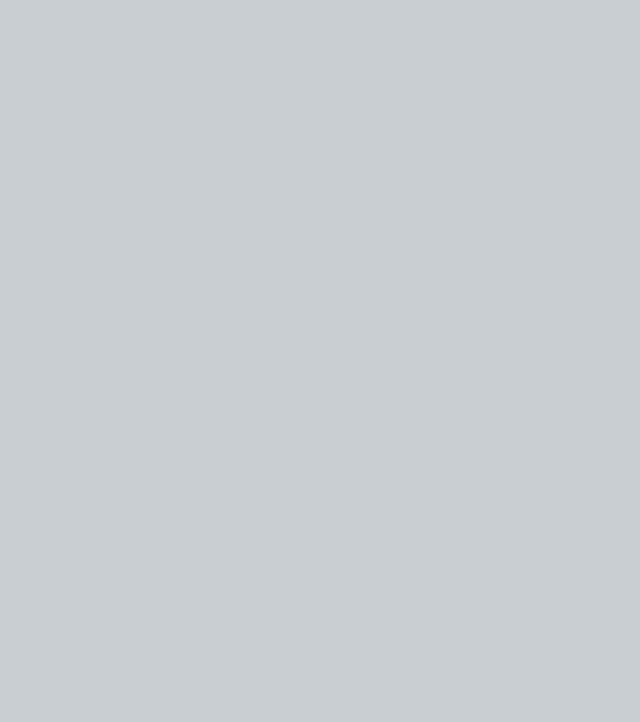
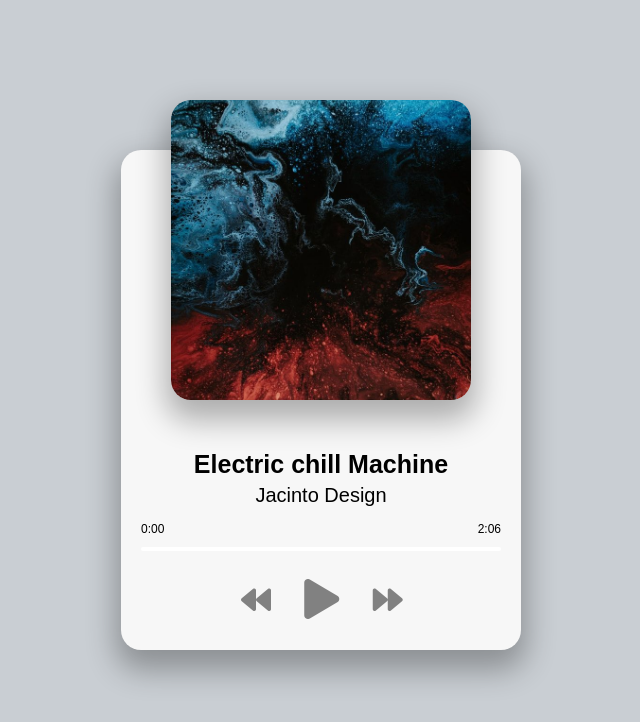
Before and after one commit to A-Rahiym/javascript_projects, a plain HTML site: page music-player/index.html in a window 1280 px wide. Shown: the whole page, without its empty margins (319-959 px from the left). Drawn offline with Linux system fonts and the light colour scheme.

Commit message:
"Added HTML structure for music player, implemented JavaScript functionality for playing and controlling songs, and styled the player with CSS."

```diff
--- a/music-player/index.html
+++ b/music-player/index.html
@@ -9,6 +9,30 @@
     <link rel="stylesheet" href="style.css">
 </head>
 <body>
+    <div class="player-container">
+        <!-- song -->
+         <div class="img-container">
+            <img src="img/jacinto-1.jpg" alt="Album Art">
+         </div>
+         <h2 id="Title">Electric chill Machine</h2>
+         <h3 id="artist">Jacinto</h3>
+         <audio src="music/jacinto-1.mp3"></audio>
+         <!-- Progress -->
+          <div class="progress-container" id="progress-container">
+            <div class="progess" id="progress">
+                <div class="duration-wrapper">
+                    <span id="current-time">0:00</span>
+                    <span id="duration">2:06</span>
+                </div>
+            </div>
+          </div>
+          <!-- Controls -->
+           <div class="player-controls">
+            <i class="fas fa-backward" id="prev" title="Previous"></i>
+            <i class="fas fa-play main-button" id="play" title="Play"></i>
+            <i class="fas fa-forward" id="next" title="Next"></i>
+           </div>
+    </div>
     <!-- Script -->
     <script src="script.js"></script>
 </body>
--- a/music-player/script.js
+++ b/music-player/script.js
@@ -0,0 +1,93 @@
+const image = document.querySelector('img');
+const title = document.getElementById('artist');
+const music = document.querySelector('audio');
+const PrevBtn = document.getElementById('prev');
+const playBtn = document.getElementById('play');
+const nextBtn = document.getElementById('next');
+
+// Music
+
+const songs = [
+    {
+        name: 'jacinto-1',
+        displayName: 'Electric chill Machine',
+        artist: 'Jacinto Design'
+    }, {
+        name: 'jacinto-2',
+        displayName: 'Seven Nation Army (Remix)',
+        artist: 'Jacinto Design'
+    }, {
+        name: 'jacinto-3',
+        displayName: 'Goodnight, Disco Queen',
+        artist: 'Jacinto Design'
+    }, {
+        name: 'Metric-1',
+        displayName: 'Front Row (Remix)',
+        artist: 'Metric/Jacinto Design'
+    },
+]
+
+// Check if Playing
+
+let isPlaying = false;
+
+
+// play
+function playSong() {
+    isPlaying = true;
+    playBtn.classList.replace('fa-play', 'fa-pause')
+    playBtn.setAttribute('title', 'Pause')
+    music.play();
+
+}
+
+// pause
+function pauseSong() {
+    isPlaying = false;
+    playBtn.classList.replace('fa-pause', 'fa-play')
+    playBtn.setAttribute('title', 'Play')
+    music.pause();
+}
+
+// Play ofr pause Event Listener
+playBtn.addEventListener('click', () => (isPlaying ? pauseSong() : playSong()))
+
+// Update DOM
+function loadsong(song) {
+    title.textContent = song.displayName;
+    artist.textContent = song.artist;
+    music.src = `music/${song.name}.mp3`;
+    image.src = `img/${song.name}.jpg`;
+}
+
+// Current song
+let songIndex = 0;
+
+// next song
+function nextSong() {
+    if (songIndex >= songs.length - 1) {
+        songIndex = 0
+    }
+    songIndex++;
+    loadsong(songs[(songIndex)])
+    playSong();
+    console.log(songIndex)
+}
+
+//  previous song
+function prevSong() {
+    songIndex--;
+    if (songIndex < 0) {
+        songIndex = songs.length
+    }
+    loadsong(songs[(songIndex)])
+    playSong();
+    console.log(songIndex)
+}
+
+// on Load - Select First Song
+loadsong(songs[songIndex]);
+
+// Event Listeners
+PrevBtn.addEventListener('click', prevSong);
+nextBtn.addEventListener('click', nextSong);
--- a/music-player/style.css
+++ b/music-player/style.css
@@ -11,19 +11,33 @@ body {
   display: flex;
   justify-content: center;
   align-items: center;
-
+  font-family: Spartan, sans-serif;
   font-size: 12px;
 }
 
-
+.player-container{
+  height: 500px;
+  width: 400px;
+  background:#f7f7f7;
+  border-radius: 20px;
+  box-shadow: 0 15px 30px 5px rgba(0,0,0,0.3);
+}
 
 .img-container {
-
+  height: 300px;
+  width: 300px;
   position: relative;
   top: -50px;
   left: 50px;
 }
 
+.img-container img{
+  height: 100%;
+  width: 100%;
+  object-fit: cover;
+  border-radius: 20px;
+  box-shadow: 0 15px 30px 5px rgba(0,0,0,0.3);
+}
 
 h2 {
   font-size: 25px;
@@ -76,10 +90,13 @@ h3 {
   font-size: 30px;
   color: rgb(129, 129, 129);
   margin-right: 30px;
-
+  cursor: pointer;
+  user-select: none;
 }
 
-
+.fas: hover{
+  filter: brightness(80%);
+}
 
 .main-button {
   font-size: 40px;
@@ -87,9 +104,11 @@ h3 {
   top: 3px;
 }
 
-/* Media Query: iPhone (Vertical) */
+/*Media Query: iPhone (Vertical)*/
 @media screen and (max-width: 376px) {
-
+  .player-container{
+    width: 95vw;
+  }
 
   .img-container {
     left: 29px;
```
